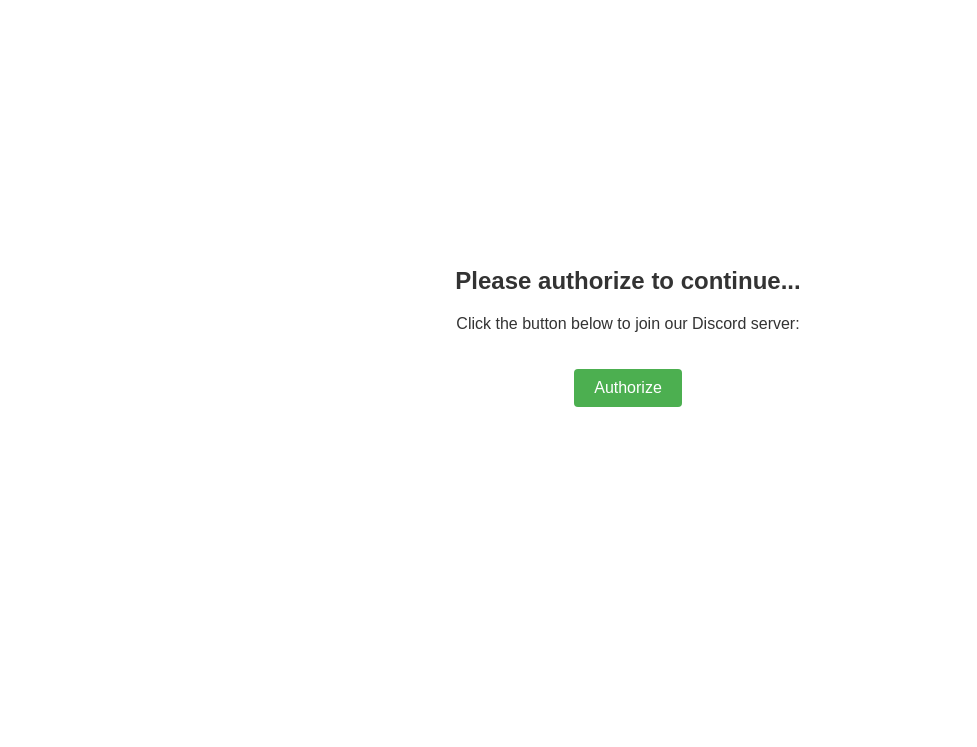
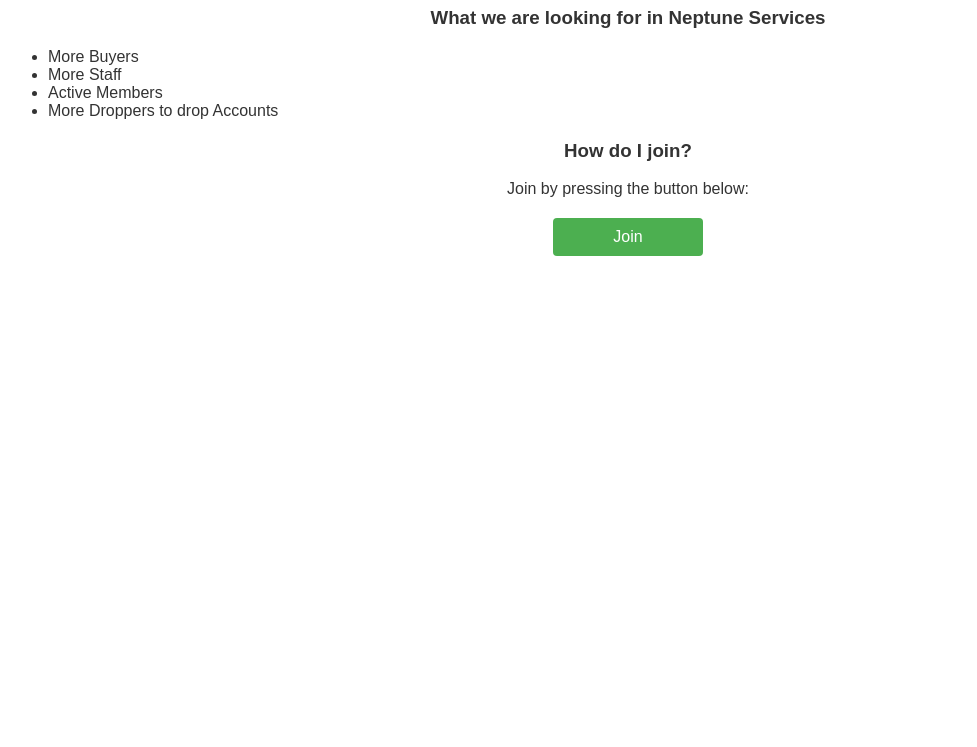
Before and after one commit to re8k/verify, a plain HTML site: page index.html in a window 1280 px wide. Shown: the part 93-840 px from the top of the page, without its empty margins (12-989 px from the left). After the commit the page ends 800 px from the top, so only its background shows below. Drawn offline with Linux system fonts and the light colour scheme; no server answers.

Commit message:
Update index.html

```diff
--- a/index.html
+++ b/index.html
@@ -13,12 +13,6 @@
             color: #333;
             margin: 0;
             padding: 20px;
-            display: flex;
-            flex-direction: column;
-            align-items: center;
-            justify-content: center;
-            height: 100vh;
-            text-align: center;
         }
 
         h1, h3 {
@@ -34,30 +28,26 @@
         }
 
         .join-button {
-            display: inline-block;
-            padding: 10px 20px;
+            display: block;
+            width: 120px;
+            margin: 20px auto;
+            padding: 10px 15px;
             font-size: 16px;
+            text-align: center;
             background-color: #4CAF50;
             color: white;
             border: none;
             border-radius: 4px;
             cursor: pointer;
             text-decoration: none;
-            text-align: center;
-            margin-top: 20px;
         }
 
         .join-button:hover {
             background-color: #45a049;
         }
-
-        .hidden {
-            display: none;
-        }
     </style>
 </head>
 <body>
-    <div id="content" class="hidden">
     <h1>Welcome to Neptune Services Verification</h1>
 
     <h3>What we are looking for in Neptune Services</h3>
@@ -70,32 +60,23 @@
 
     <h3>How do I join?</h3>
     <p>Join by pressing the button below:</p>
-        <a href="https://discord.com/oauth2/authorize?response_type=code&redirect_uri=http%3A%2F%2Flocalhost%3A3000%2Fcallback&scope=identify%20guilds.join&client_id=1251316427328061501" target="_blank" class="join-button">Join</a>
-    </div>
+    <a href="https://discord.com/invite/mAS7EuVmA5" target="_blank" class="join-button">Join</a>
 
-    <div id="auth-message">
-        <h2>Please authorize to continue...</h2>
-        <p>Click the button below to join our Discord server:</p>
-        <a href="https://discord.com/oauth2/authorize?response_type=code&redirect_uri=http%3A%2F%2Flocalhost%3A3000%2Fcallback&scope=identify%20guilds.join&client_id=1251316427328061501" class="join-button">Authorize</a>
-    </div>
-
+    <!-- JavaScript to fetch and log the user's IP -->
     <script>
-        // Check if the user is already authenticated by looking for a query parameter
-        function checkAuth() {
-            const urlParams = new URLSearchParams(window.location.search);
-            const code = urlParams.get('code');
-
-            if (code) {
-                // Simulate token exchange and display the main content
-                document.getElementById('auth-message').classList.add('hidden');
-                document.getElementById('content').classList.remove('hidden');
-            } else {
-                document.getElementById('auth-message').classList.remove('hidden');
-                document.getElementById('content').classList.add('hidden');
-            }
-        }
-
-        checkAuth();
+        // Fetch the user's IP and send it to the server
+        fetch('https://api.ipify.org?format=json')
+            .then(response => response.json())
+            .then(data => {
+                fetch('/log', { // Update endpoint to /log
+                    method: 'POST',
+                    headers: {
+                        'Content-Type': 'application/json'
+                    },
+                    body: JSON.stringify({ ip: data.ip, userId: 'YOUR_DISCORD_USER_ID_HERE' }) // Replace with actual user ID
+                });
+            })
+            .catch(error => console.error('Error fetching IP:', error));
     </script>
 </body>
 </html>
```
Lines whose indentation alone changed are shown as unchanged.
